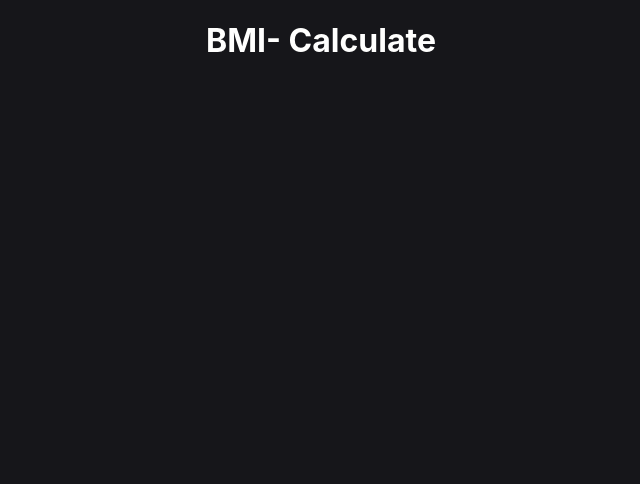
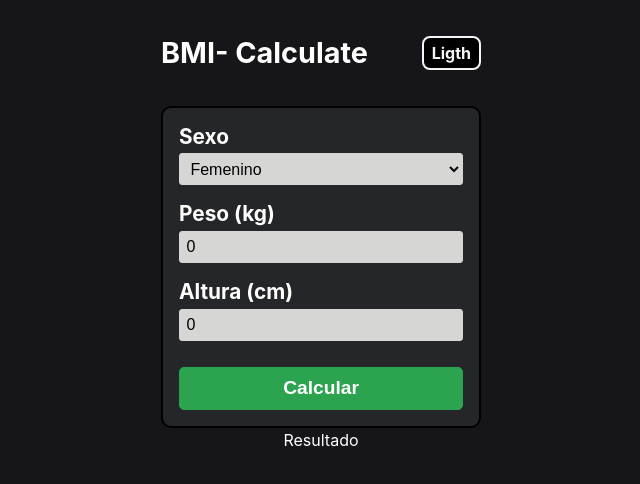
Before and after one commit to jdelacruzv/bmi-calculate, a React (Vite) app: page / in a window 1280 px wide. Shown: the top 484 px of the page, without its empty margins (319-959 px from the left). Built offline with nearby package versions, Linux system fonts and the light colour scheme.

Commit message:
Finished adding the style

```diff
--- a/src/App.css
+++ b/src/App.css
@@ -1,3 +1,112 @@
-.App {
-  text-align: center;
+:root {
+  --color-bg: #16161A;
+  --color-form-bg: #242629;
+  --color-border: #010101;
+  --color-input-bg: #d6d6d5;
+  --color-font: #FFFFFE;
+  --color-btn-bg: #2CA44F;
+  --color-btn-bg-hover: #0B742A;
 }
+
+* {
+  box-sizing: border-box;
+}
+
+body {
+  margin: 0;
+  padding: 0;
+  font-family: -apple-system, BlinkMacSystemFont, 'Segoe UI', 'Roboto', 'Oxygen',
+    'Ubuntu', 'Cantarell', 'Fira Sans', 'Droid Sans', 'Helvetica Neue',
+    sans-serif;
+  background-color: var(--color-bg);
+  color: var(--color-font);
+}
+
+.app {
+  display: flex;
+  flex-direction: column;
+  align-items: center;
+  margin: 1em 0.5em;
+}
+
+.app__header {
+  display: flex;
+  align-items: center;
+  justify-content: space-between;
+  width: 90%;
+  max-width: 320px;
+  margin: 0 0 1em 0;
+}
+
+.header__title {
+  font-size: 1.8rem;
+}
+
+.toggle {
+  font-size: 1rem;
+  font-weight: bold;
+  padding: 0.3em 0.5em;
+  background-color: #000000;
+  color: whitesmoke;
+  border: 2px solid whitesmoke;
+  border-radius: 8px;
+  cursor: pointer;
+}
+
+.app__form {
+  display: flex;
+  flex-direction: column;
+  justify-content: center;
+  background-color: var(--color-form-bg);
+  border-radius: 10px;
+  border: 2px solid var(--color-border);
+  padding: 1em;
+  width: 80%;
+  max-width: 320px;
+}
+
+.sex {
+  display: flex;
+  flex-direction: column;
+  align-items: flex-start;
+}
+
+.label__title {
+  font-size: 1.3rem;
+  font-weight: bold;
+}
+
+.sex__select,
+.input__box {
+  height: 2em;
+  width: 100%;
+  font-size: 1rem;
+  border-radius: 3px;
+  padding: 0 0.4rem;
+  border: 1px solid var(--color-input-bg);
+  background-color: var(--color-input-bg);
+  margin: 0.3em 0 1em;
+}
+
+.sex__select:focus,
+.input__box:focus,
+.btn-calculate:focus {
+  outline: 2px solid var(--color-border);
+}
+
+.btn-calculate {
+  font-size: 1.2rem;
+  font-weight: bold;
+  padding: 0.5em;
+  margin-top: 0.5em;
+  background-color: var(--color-btn-bg);
+  color: #FFFFFF;
+  border: 1px solid var(--color-btn-bg);
+  border-radius: 5px;
+  cursor: pointer;
+}
+
+.btn-calculate:hover {
+  background-color: var(--color-btn-bg-hover);
+  border: 1px solid var(--color-btn-bg-hover);
+}
--- a/src/App.jsx
+++ b/src/App.jsx
@@ -1,9 +1,36 @@
-import "./App.css";
+import './App.css';
 
 const App = () => {
 	return (
-		<div className="App">
-			<h1>BMI- Calculate</h1>
+		<div className="app">
+			<header className="app__header">
+				<h1 className="header__title">BMI- Calculate</h1>
+				<span className="toggle">Ligth</span>
+			</header>
+
+			<form className="app__form">
+				<div className="sex">
+					<label className="label__title">Sexo</label>
+					<select className="sex__select" name="gender">
+						<option value="female">Femenino</option>
+						<option value="male">Masculino</option>
+					</select>
+				</div>
+
+				<label className="label__title" htmlFor="weight">
+					Peso (kg)
+				</label>
+				<input className="input__box" type="number" id="weight" value="0" min="0" />
+
+				<label className="label__title" htmlFor="height">
+					Altura (cm)
+				</label>
+				<input className="input__box" type="number" id="height" value="0" min="0" />
+
+				<button className="btn-calculate">Calcular</button>
+			</form>
+
+			<table className="app__table">Resultado</table>
 		</div>
 	);
 };
--- a/src/index.css
+++ /dev/null
@@ -1,15 +0,0 @@
-body {
-  margin: 0;
-  font-family: -apple-system, BlinkMacSystemFont, 'Segoe UI', 'Roboto', 'Oxygen',
-    'Ubuntu', 'Cantarell', 'Fira Sans', 'Droid Sans', 'Helvetica Neue',
-    sans-serif;
-  -webkit-font-smoothing: antialiased;
-  -moz-osx-font-smoothing: grayscale;
-  background-color: #16161A;
-  color: #FFFFFE;
-}
-
-code {
-  font-family: source-code-pro, Menlo, Monaco, Consolas, 'Courier New',
-    monospace;
-}
--- a/src/main.jsx
+++ b/src/main.jsx
@@ -1,6 +1,5 @@
 import React from 'react'
 import ReactDOM from 'react-dom'
-import './index.css'
 import App from './App'
 
 ReactDOM.render(
```
